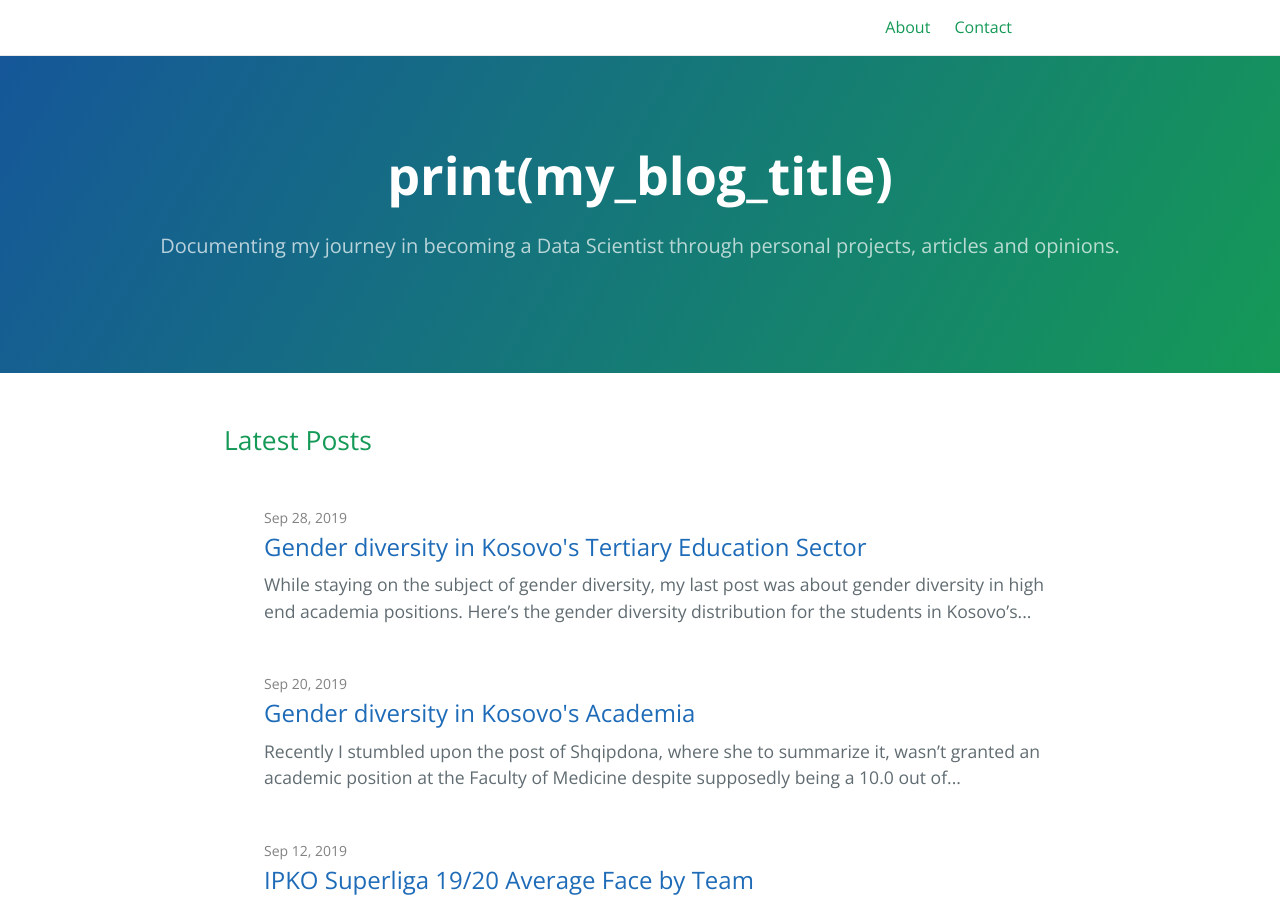
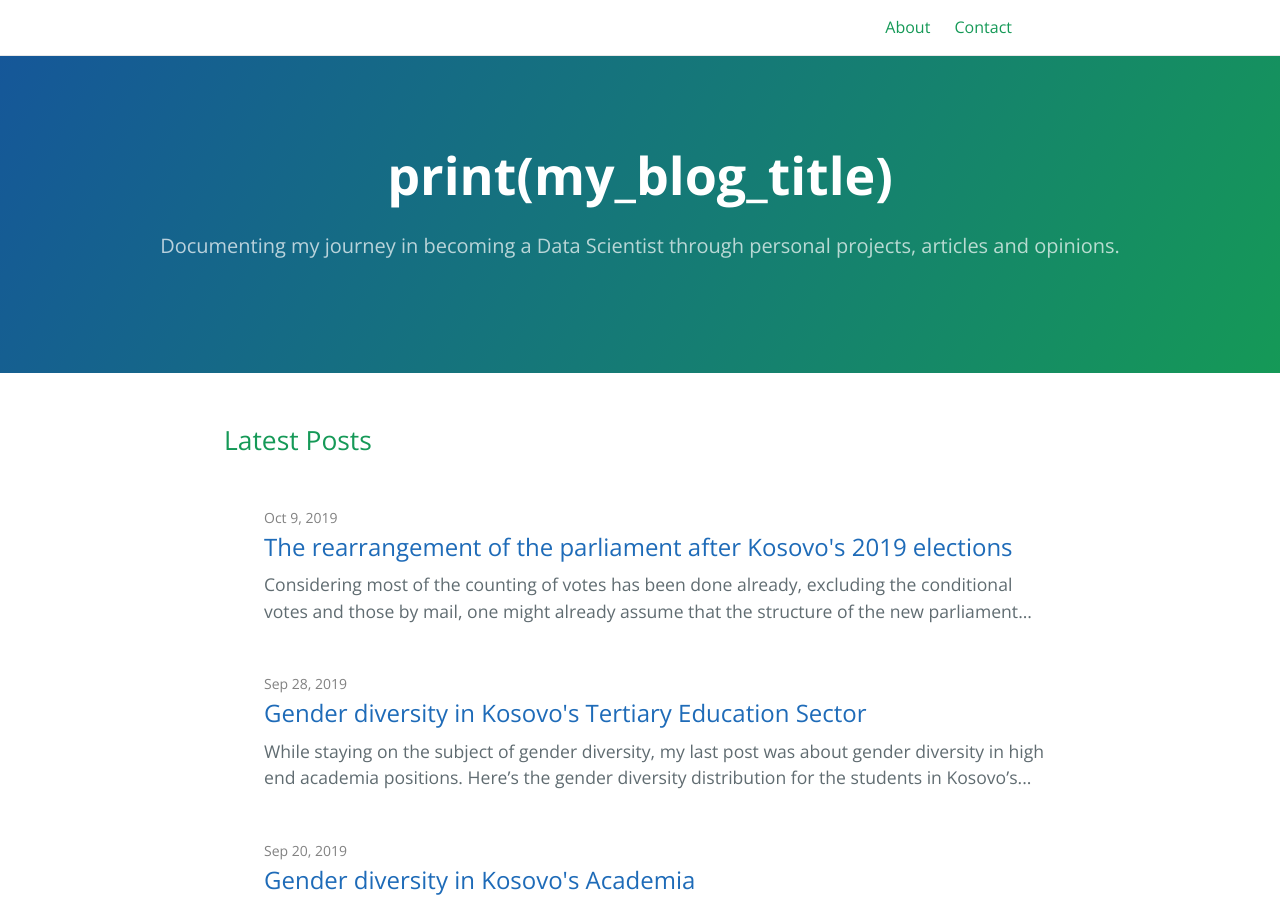
Before and after one commit to gentrexha/gentrexha.github.io, a Jekyll site: the page built from index.md, in a window 1280 px wide and 900 px high. Built offline with Jekyll 4.4.1, drawn with Linux system fonts in a browser that asks for light colours.

Commit message:
Added new post

```diff
--- /dev/null
+++ b/_posts/2019-10-09-kosovo-2019-parliament.markdown
@@ -0,0 +1,15 @@
+---
+layout: post
+title:  "The rearrangement of the parliament after Kosovo's 2019 elections"
+date:   2019-10-10 00:00:00 +0100
+categories: elections parliament kosovo python r
+---
+Considering most of the counting of votes has been done already, excluding the conditional votes and those by mail, one might already assume that the structure of the new parliament has been set.
+
+![2019 parliament infographic](https://raw.githubusercontent.com/gentrexha/gentrexha.github.io/master/assets/images/posts/2019-parliament-infographic.jpg)
+
+In the first part of the infographic I've compared the new seat structure and displayed the difference from the current numbers to the old ones, based on the number of deputies they have now. The downside of this being, that for example LVV shows a big increase of deputies although last elections they've had 32 seats, but I've taken into account the 12 deputies that left he party and created the new party called PSD. Where as, in the second part the new upcoming parliament is shown
+
+Source: [rezultatet2019.org](http://ask.rks-gov.net/en/kosovo-agency-of-statistics) & [votaime.org](http://www.votaime.org)
+
+Tools: Python & R
```
Also changed, not shown: about.md (+1 -1 lines), assets/images/posts/2019-parliament-infographic.jpg (added).
